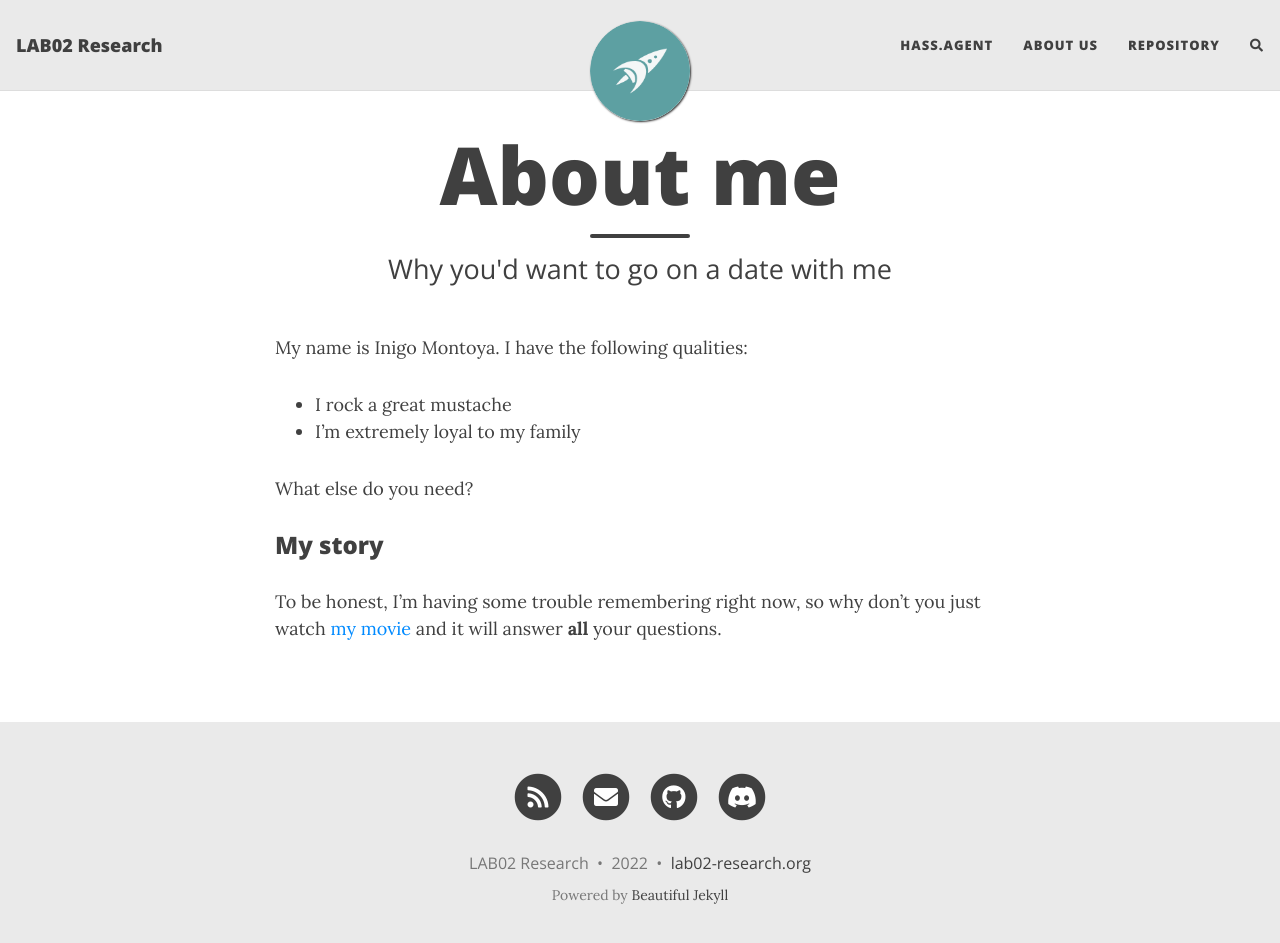
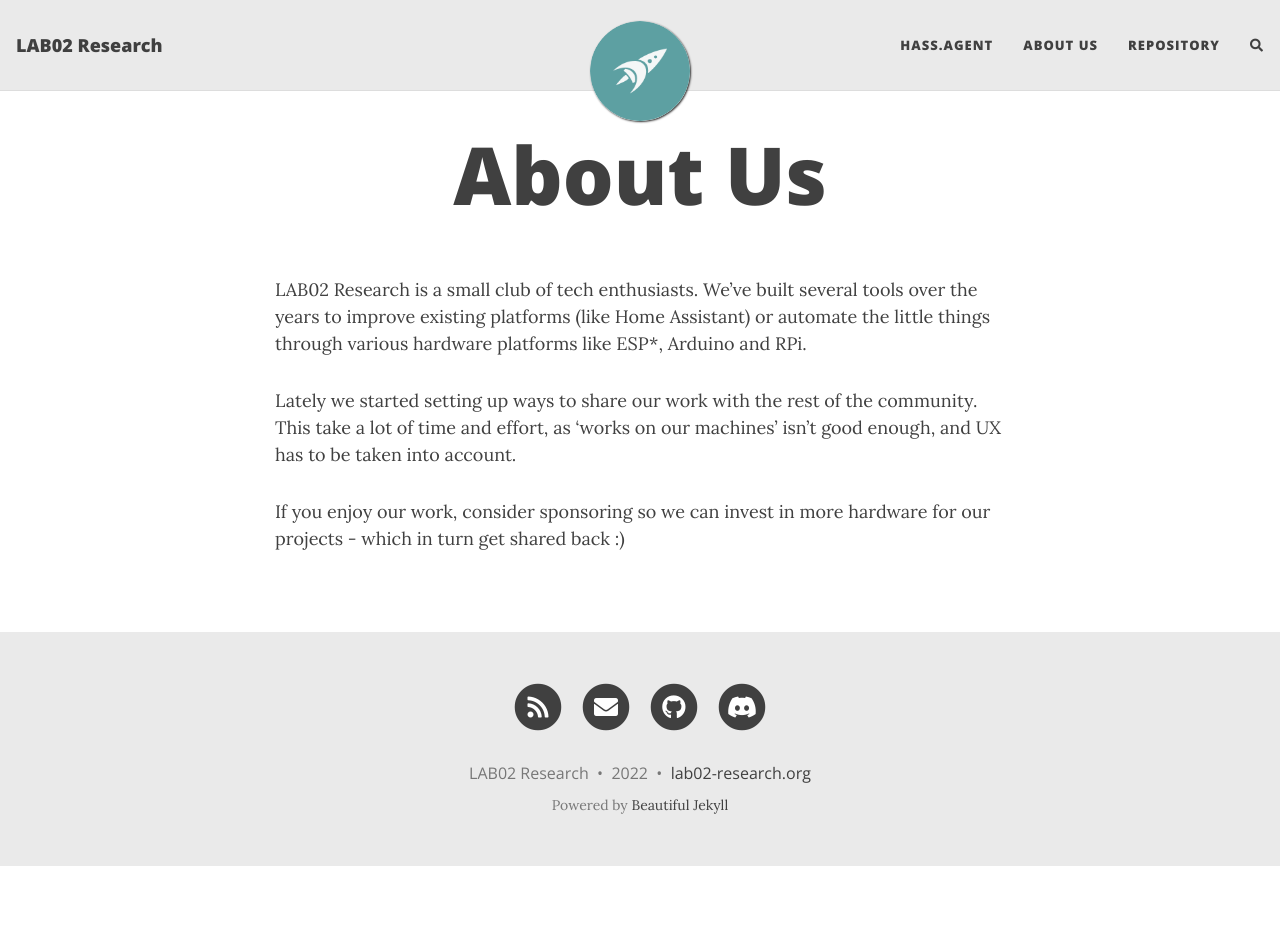
Before and after one commit to LAB02-Research/lab02-research.github.io, a Jekyll site: the page built from aboutus.md, in a window 1280 px wide and 956 px high. Shown: the top 943 px of the window. Built offline with Jekyll 4.4.1, drawn with Linux system fonts in a browser that asks for light colours; nearby versions of some CDN libraries; comment, search, counter and statistics services are not loaded.

Commit message:
Update aboutus.md

```diff
--- a/aboutus.md
+++ b/aboutus.md
@@ -1,16 +1,11 @@
 ---
 layout: page
-title: About me
-subtitle: Why you'd want to go on a date with me
+title: About Us
+subtitle:
 ---
 
-My name is Inigo Montoya. I have the following qualities:
+LAB02 Research is a small club of tech enthusiasts. We've built several tools over the years to improve existing platforms (like Home Assistant) or automate the little things through various hardware platforms like ESP*, Arduino and RPi.
 
-- I rock a great mustache
-- I'm extremely loyal to my family
+Lately we started setting up ways to share our work with the rest of the community. This take a lot of time and effort, as 'works on our machines' isn't good enough, and UX has to be taken into account.
 
-What else do you need?
-
-### My story
-
-To be honest, I'm having some trouble remembering right now, so why don't you just watch [my movie](https://en.wikipedia.org/wiki/The_Princess_Bride_%28film%29) and it will answer **all** your questions.
+If you enjoy our work, consider sponsoring so we can invest in more hardware for our projects - which in turn get shared back :)
```
